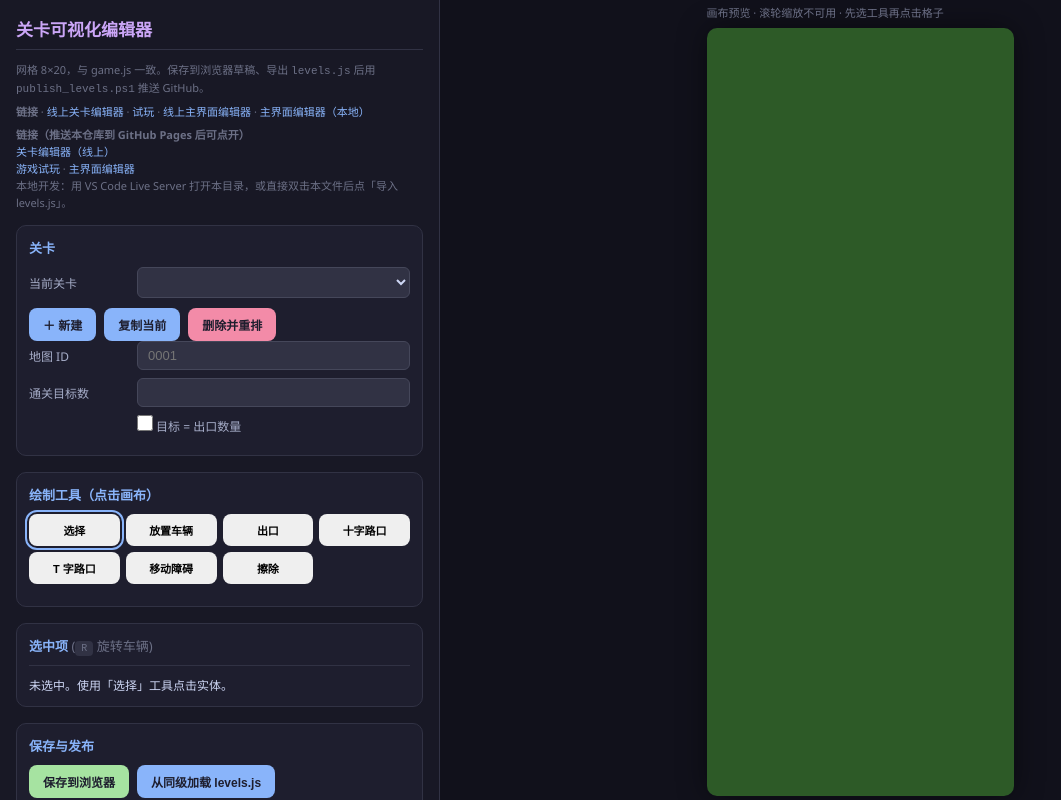
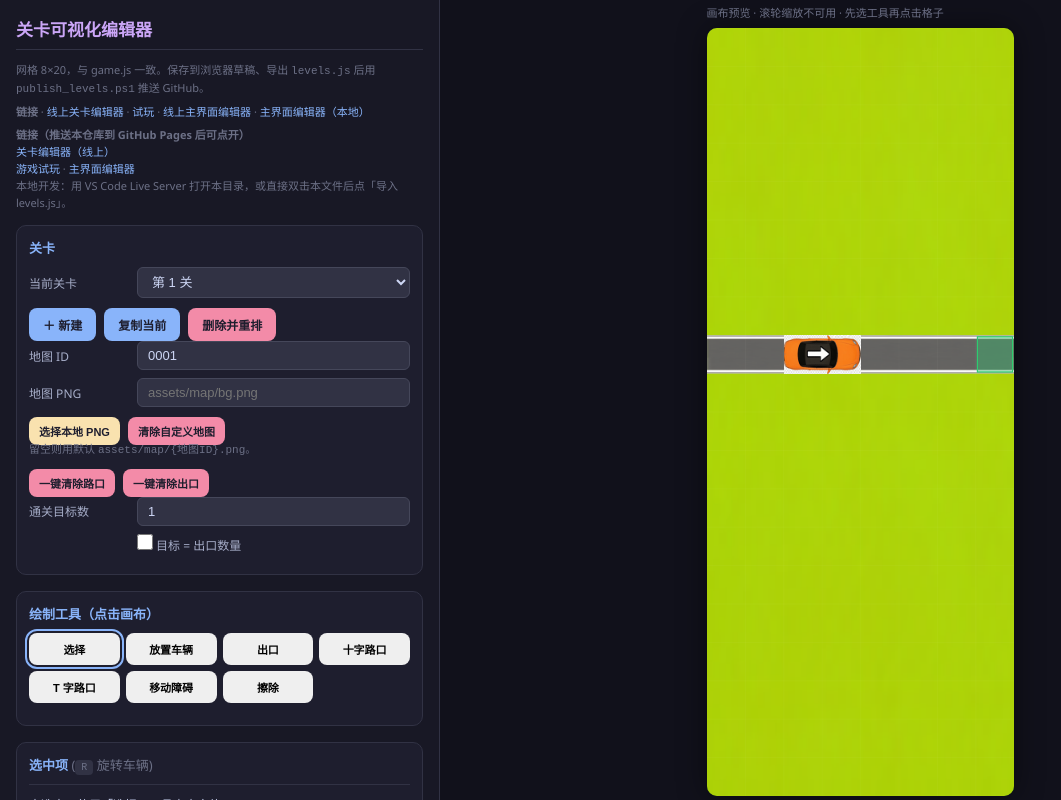
Before and after one commit to happytutugames/Car0423, a plain HTML site: page level_editor.html in a window 1280 px wide. Shown: the whole page, without its empty margins (0-1061 px from the left). Drawn offline with Linux system fonts and the light colour scheme.

Commit message:
Fix level editor: restore fldMapBg HTML so bindLevelFields does not throw (selLevel works)

```diff
--- a/level_editor.html
+++ b/level_editor.html
@@ -44,6 +44,7 @@ textarea.waypoints{width:100%;min-height:72px;background:#313244;border:1px soli
 .toast.err{background:#f38ba8}
 input[type=file]{display:none}
 kbd{font-size:10px;background:#313244;padding:2px 6px;border-radius:4px}
+.btn-sm{padding:6px 10px;font-size:11px}
 </style>
 </head>
 <body>
@@ -75,6 +76,16 @@ kbd{font-size:10px;background:#313244;padding:2px 6px;border-radius:4px}
       <button type="button" class="btn-danger" onclick="deleteLevel()">删除并重排</button>
     </div>
     <div class="row"><label>地图 ID</label><input type="text" id="fldMap" placeholder="0001"></div>
+    <div class="row"><label>地图 PNG</label><input type="text" id="fldMapBg" placeholder="assets/map/bg.png"></div>
+    <div class="btn-row">
+      <button type="button" class="btn-warn btn-sm" onclick="pickMapBgFile()">选择本地 PNG</button>
+      <button type="button" class="btn-danger btn-sm" onclick="clearMapBg()">清除自定义地图</button>
+    </div>
+    <p class="sub" style="margin:-4px 0 8px 0">留空则用默认 <code>assets/map/{地图ID}.png</code>。</p>
+    <div class="btn-row">
+      <button type="button" class="btn-danger btn-sm" onclick="clearAllIntersections()">一键清除路口</button>
+      <button type="button" class="btn-danger btn-sm" onclick="clearAllExits()">一键清除出口</button>
+    </div>
     <div class="row"><label>通关目标数</label><input type="number" id="fldTarget" min="0" step="1"></div>
     <div class="row" style="padding-left:108px">
       <label style="width:auto"><input type="checkbox" id="chkAutoTarget"> 目标 = 出口数量</label>
@@ -336,6 +347,7 @@ kbd{font-size:10px;background:#313244;padding:2px 6px;border-radius:4px}
 
   function refreshLevelSelect() {
     const sel = document.getElementById('selLevel');
+    if (!sel) return;
     sel.innerHTML = '';
     getSortedNums().forEach(n => {
       const opt = document.createElement('option');
@@ -352,7 +364,8 @@ kbd{font-size:10px;background:#313244;padding:2px 6px;border-radius:4px}
     const L = getCurrentLevel();
     if (!L) return;
     document.getElementById('fldMap').value = L.map;
-    document.getElementById('fldMapBg').value = L.mapBg || '';
+    const fldMapBgEl = document.getElementById('fldMapBg');
+    if (fldMapBgEl) fldMapBgEl.value = L.mapBg || '';
     document.getElementById('fldTarget').value = L.target;
     maybeAutoTarget();
   }
@@ -372,11 +385,14 @@ kbd{font-size:10px;background:#313244;padding:2px 6px;border-radius:4px}
       if (L) L.map = this.value.trim() || '0001';
       refreshLevelMapPreview();
     };
-    document.getElementById('fldMapBg').oninput = function () {
-      const L = getCurrentLevel();
-      if (L) L.mapBg = this.value.trim();
-      refreshLevelMapPreview();
-    };
+    const fldMapBgEl = document.getElementById('fldMapBg');
+    if (fldMapBgEl) {
+      fldMapBgEl.oninput = function () {
+        const L2 = getCurrentLevel();
+        if (L2) L2.mapBg = this.value.trim();
+        refreshLevelMapPreview();
+      };
+    }
     document.getElementById('fldTarget').onchange = function () {
       const L = getCurrentLevel();
       if (L) L.target = parseInt(this.value, 10) || 0;
```
